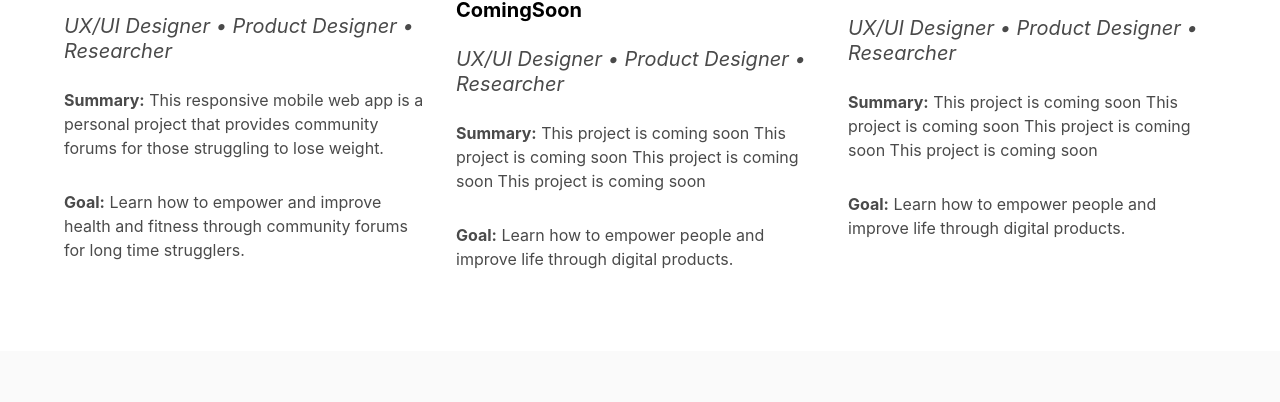
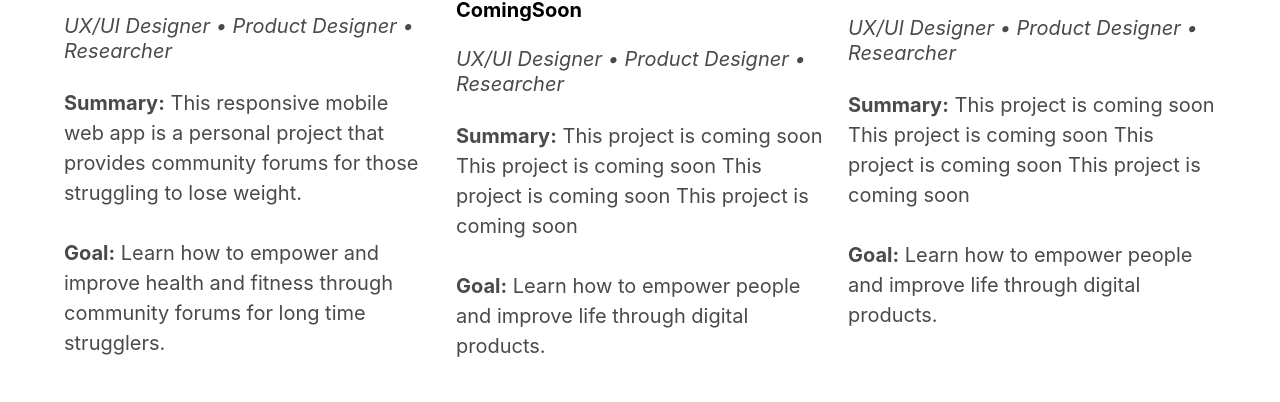
Before and after one commit to Morticia007/bulma-portfolio, a React (Create React App) app: page / in a window 1280 px wide. Shown: the part 1308-1710 px from the top of the page. Built offline with nearby package versions, Linux system fonts and the light colour scheme.

Commit message:
Fixed font size

```diff
--- a/src/project.css
+++ b/src/project.css
@@ -8,3 +8,7 @@
 .darkend-image:hover {
   filter: brightness(50%);
 }
+
+p, ul, li {
+  font-size: 20px;
+}
```
